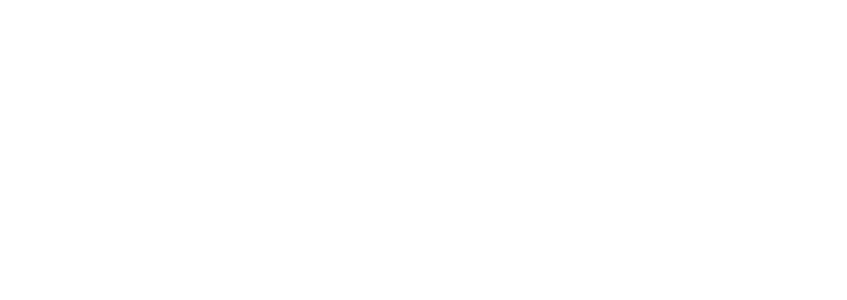
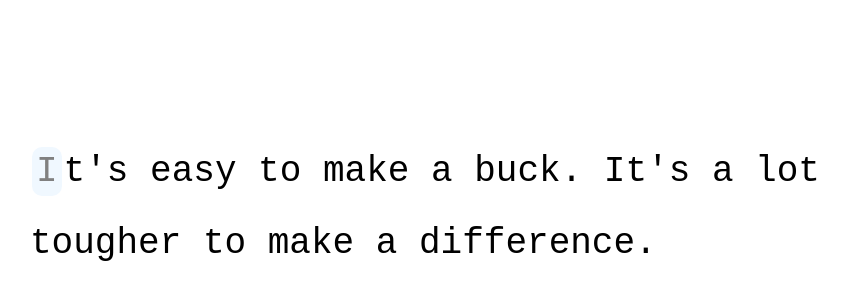
Before and after one commit to JayTailor45/Typing-Test, an Angular app: page / in a window 1280 px wide. Shown: the part 24-324 px from the top of the page, without its empty margins (162-1009 px from the left). Built offline with nearby package versions, Linux system fonts and the light colour scheme.

Commit message:
Basic implementation

```diff
--- a/src/app/app.component.html
+++ b/src/app/app.component.html
@@ -1 +1,4 @@
+<div class="container">
+  <div class="paragraph" #paragraph></div>
+</div>
 <router-outlet></router-outlet>
--- a/src/app/app.component.scss
+++ b/src/app/app.component.scss
@@ -0,0 +1,46 @@
+.container {
+  margin: 20vh auto;
+  display: flex;
+  align-items: center;
+  justify-content: center;
+
+  .paragraph {
+    width: 70vw;
+
+    span {
+      line-height: 2em;
+    }
+
+    .current-char {
+      animation-name: blink;
+      animation-duration: 1s;
+      animation-delay: 2s;
+      animation-iteration-count: infinite;
+      animation-timing-function: linear;
+
+      border-radius: 10px;
+
+      background-color: rgb(52, 164, 255);
+      color: rgb(255, 255, 255);
+
+      margin: 2px;
+      padding: 4px;
+
+      @keyframes blink {
+        0% {
+          background-color: aliceblue;
+          color: grey;
+        }
+        100% {
+          background-color:grey;
+          color: aliceblue;
+        }
+      }
+    }
+
+    .typed {
+      color: lightslategray;
+    }
+
+  }
+}
--- a/src/app/app.component.ts
+++ b/src/app/app.component.ts
@@ -1,10 +1,54 @@
-import { Component } from '@angular/core';
+import { Component, AfterViewInit, ViewChild, ElementRef, Renderer2 } from '@angular/core';
+import { fromEvent } from 'rxjs';
+import { share } from 'rxjs/operators';
 
 @Component({
   selector: 'app-root',
   templateUrl: './app.component.html',
   styleUrls: ['./app.component.scss']
 })
-export class AppComponent {
+export class AppComponent implements AfterViewInit {
 
+  @ViewChild('paragraph', {static: false}) paragraph!: ElementRef;
+
+  text: string = `It's easy to make a buck. It's a lot tougher to make a difference.`;
+
+  private keyDown$ = fromEvent<KeyboardEvent>(document, 'keydown')
+    .pipe(share());
+
+  constructor(private renderer: Renderer2) {}
+
+  ngAfterViewInit() {
+    const chars = this.text.split('').map(char => {
+      const span = this.renderer.createElement('span');
+      const text = this.renderer.createText(char);
+      this.renderer.appendChild(span, text);
+      this.renderer.appendChild(this.paragraph.nativeElement, span);
+      return char;
+    });
+
+    const spanElementRefs: HTMLElement[] = this.paragraph.nativeElement.children;
+
+    let cursorIndex = 0;
+    let currentSpanRef = spanElementRefs[cursorIndex];
+    let currentChar = chars[cursorIndex];
+
+    this.renderer.addClass(currentSpanRef, 'current-char');
+
+    this.keyDown$.subscribe(({key}) => {
+      if(key === currentChar) {
+        this.renderer.removeClass(currentSpanRef, 'current-char');
+        this.renderer.addClass(currentSpanRef, 'typed');
+
+        // Increnemt for next character
+        currentSpanRef = this.renderer.nextSibling(currentSpanRef); // TODO: Handle case of last element
+        currentChar = chars[++cursorIndex];
+        this.renderer.addClass(currentSpanRef, 'current-char');
+      }
+      console.log(key);
+    });
+  }
+
+  getParagraphElement() {
+  }
 }
--- a/src/styles.scss
+++ b/src/styles.scss
@@ -1 +1,9 @@
-/* You can add global styles to this file, and also import other style files */
+body {
+  font-family: Courier New, Courier, monospace;
+  font-size: 36px;
+
+  -webkit-font-smoothing: antialiased;
+
+  padding: 0;
+  margin: 0;
+}
```
Also changed, not shown: 1 other file (tests, documents, lock files or other folders).
